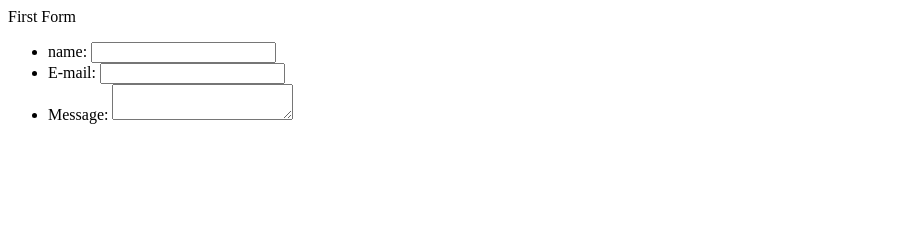
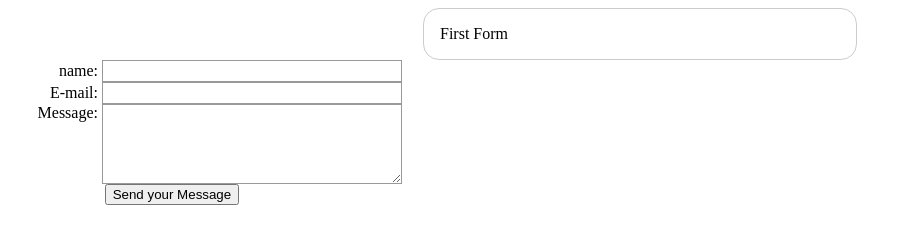
Before and after one commit to BrentMatoba/intermediateHTMLCSS, a plain HTML site: page exercises/firstForm/index.html in a window 1280 px wide. Shown: the whole page, without its empty margins (0-912 px from the left). Drawn offline with Linux system fonts and the light colour scheme.

Commit message:
Form practice exercise

```diff
--- a/exercises/firstForm/index.html
+++ b/exercises/firstForm/index.html
@@ -6,23 +6,95 @@
     <meta charset="UTF-8">
     <meta name="viewport" content="width=device-width, initial-scale=1.0">
     <title>First Form!!!</title>
+    <!--Forms are notoriously difficult to style, this css has been copy pasted for the sake of the exercise!-->
+    <style>
+        form {
+  /* Center the form on the page */
+  margin: 0 auto;
+  width: 400px;
+  /* Form outline */
+  padding: 1em;
+  border: 1px solid #ccc;
+  border-radius: 1em;
+}
+
+ul {
+  list-style: none;
+  padding: 0;
+  margin: 0;
+}
+
+form li + li {
+  margin-top: 1em;
+}
+
+label {
+  /* Uniform size & alignment */
+  display: inline-block;
+  width: 90px;
+  text-align: right;
+}
+
+input,
+textarea {
+  /* To make sure that all text fields have the same font settings
+     By default, textareas have a monospace font */
+  font: 1em sans-serif;
+
+  /* Uniform text field size */
+  width: 300px;
+  box-sizing: border-box;
+
+  /* Match form field borders */
+  border: 1px solid #999;
+}
+
+input:focus,
+textarea:focus {
+  /* Additional highlight for focused elements */
+  border-color: #000;
+}
+
+textarea {
+  /* Align multiline text fields with their labels */
+  vertical-align: top;
+
+  /* Provide space to type some text */
+  height: 5em;
+}
+
+.button {
+  /* Align buttons with the text fields */
+  padding-left: 90px; /* same size as the label elements */
+}
+
+button {
+  /* This extra margin represent roughly the same space as the space
+     between the labels and their text fields */
+  margin-left: 0.5em;
+}
+    </style>
 </head>
 <body>
     <!--Actual element for the form, action==url where to send data, method==where setting or getting data-->
     <form action="my-handling-form-page" method="post">First Form</form>
     <ul>
-        <li>
-            <label for="name">name:</label>
+        <li><!--Not stricly necessary but helps with styling and organization.-->
+            <label for="name">name:</label> <!--The "for" value here is the same as the id value of the input.
+            this is how the two are linked together.-->
             <input type="text" id="name" name="user-name" />
         </li>
         <li>
-            <label for="email">E-mail:</label>
+            <label for="mail">E-mail:</label>
             <input type="text" id="mail" name="user_email" />
         </li>
 
         <li>
-            <label for="message">Message:</label>
+            <label for="msg">Message:</label>
             <textarea id="msg" name="user_message"></textarea>
+        </li>
+        <li class="button">
+            <button type="submit">Send your Message</button>
         </li>
     </ul>
 
```
